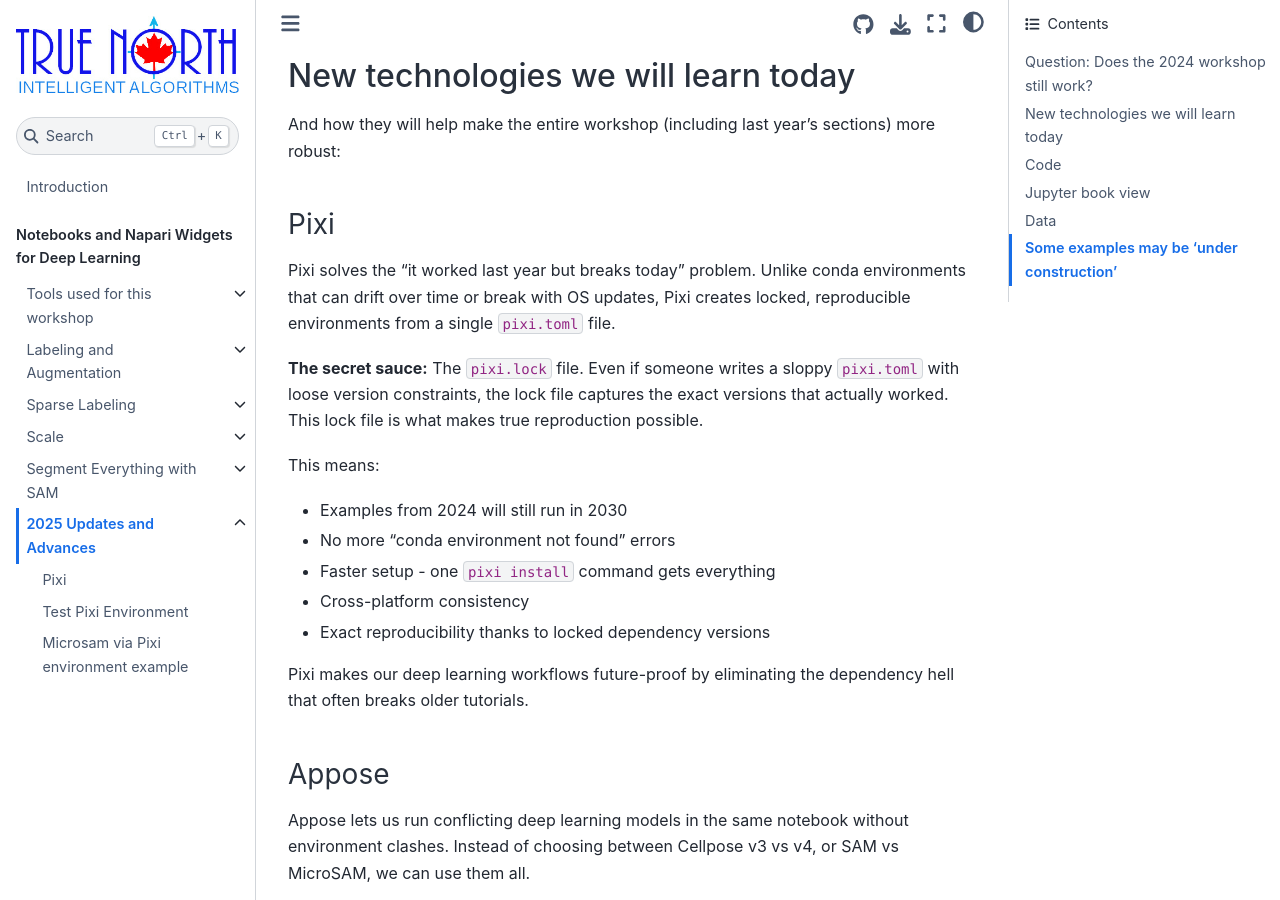
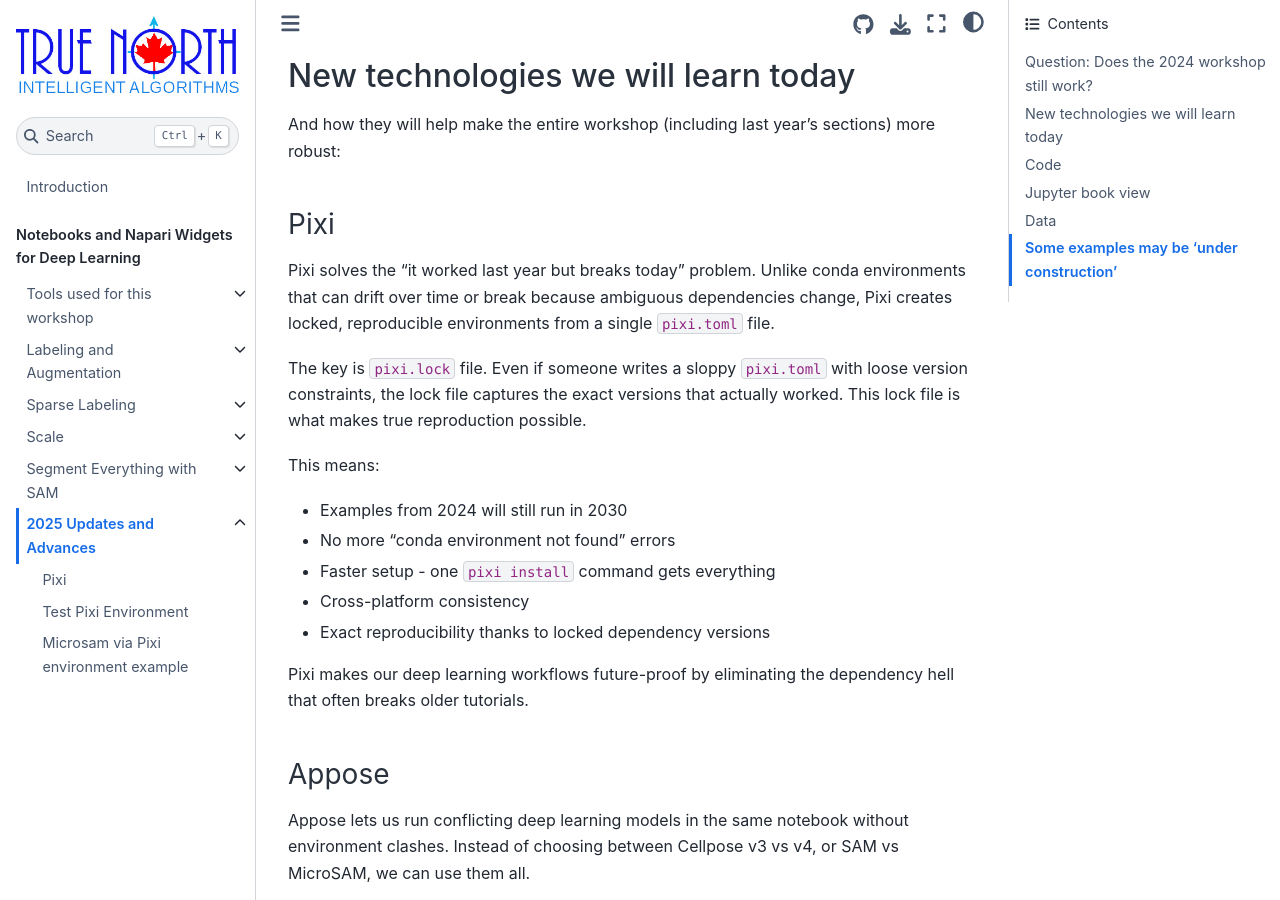
Before and after one commit to True-North-Intelligent-Algorithms/notebooks-and-napari-widgets-for-dl, a Jupyter Book: the page built from docs/2025_updates_and_advances/01_tools.md, in a window 1280 px wide and 900 px high, scrolled down 361 px. Built offline with Jupyter Book 1.0.4 settings and Sphinx 7.4.7 and the Sphinx Book theme 1.1.4, drawn with Linux system fonts in a browser that asks for light colours; pages that are not in the unit, such as notebooks, are missing from menus.

Commit message:
Tweak wording

```diff
--- a/docs/2025_updates_and_advances/01_tools.md
+++ b/docs/2025_updates_and_advances/01_tools.md
@@ -12,9 +12,9 @@ And how they will help make the entire workshop (including last year's sections)
 
 #### Pixi
 
-Pixi solves the "it worked last year but breaks today" problem. Unlike conda environments that can drift over time or break with OS updates, Pixi creates locked, reproducible environments from a single `pixi.toml` file.
+Pixi solves the "it worked last year but breaks today" problem. Unlike conda environments that can drift over time or break because ambiguous dependencies change, Pixi creates locked, reproducible environments from a single `pixi.toml` file.
 
-**The secret sauce:** The `pixi.lock` file. Even if someone writes a sloppy `pixi.toml` with loose version constraints, the lock file captures the exact versions that actually worked. This lock file is what makes true reproduction possible.
+The key is `pixi.lock` file. Even if someone writes a sloppy `pixi.toml` with loose version constraints, the lock file captures the exact versions that actually worked. This lock file is what makes true reproduction possible.
 
 This means:
 - Examples from 2024 will still run in 2030
```
